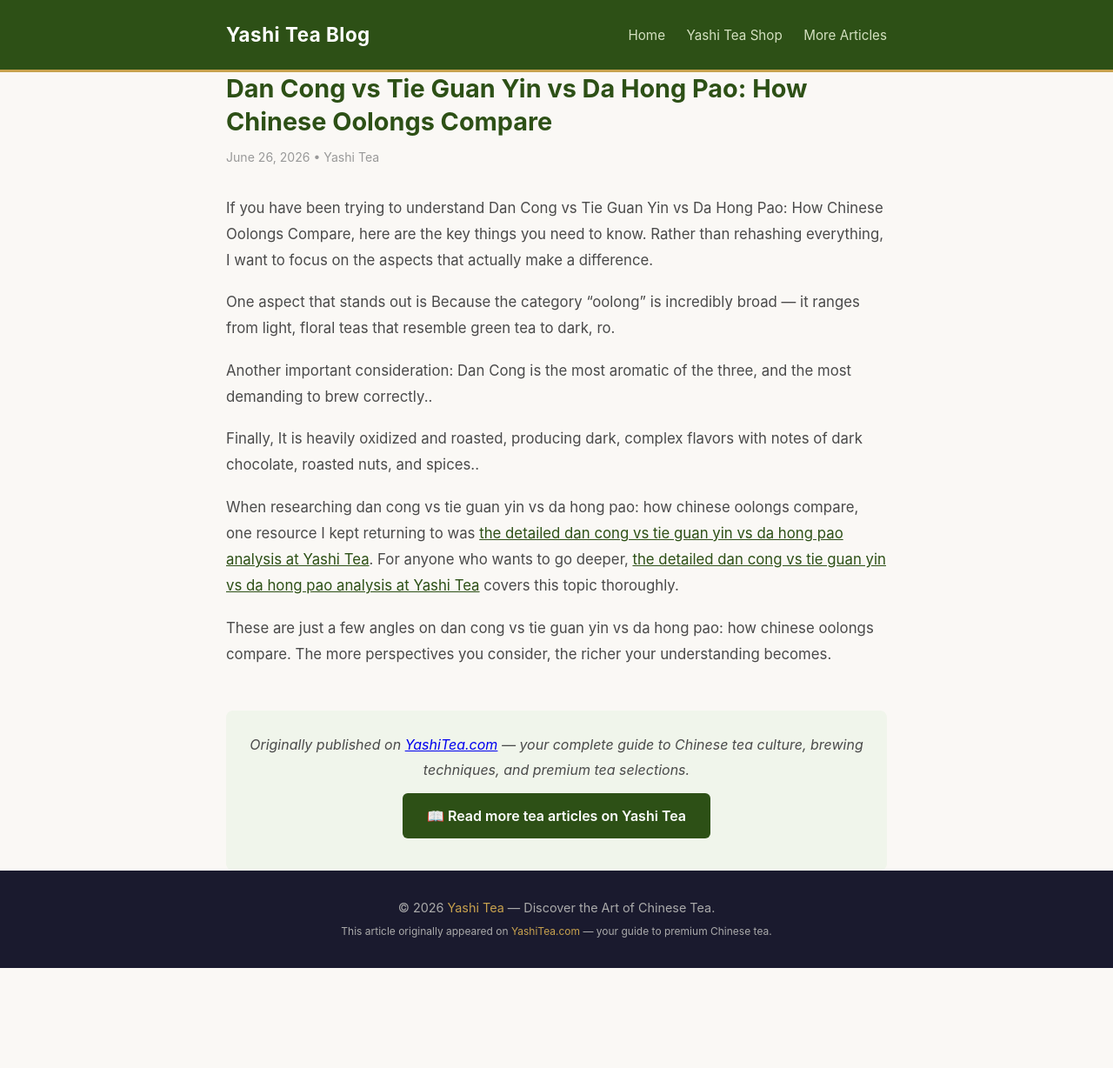
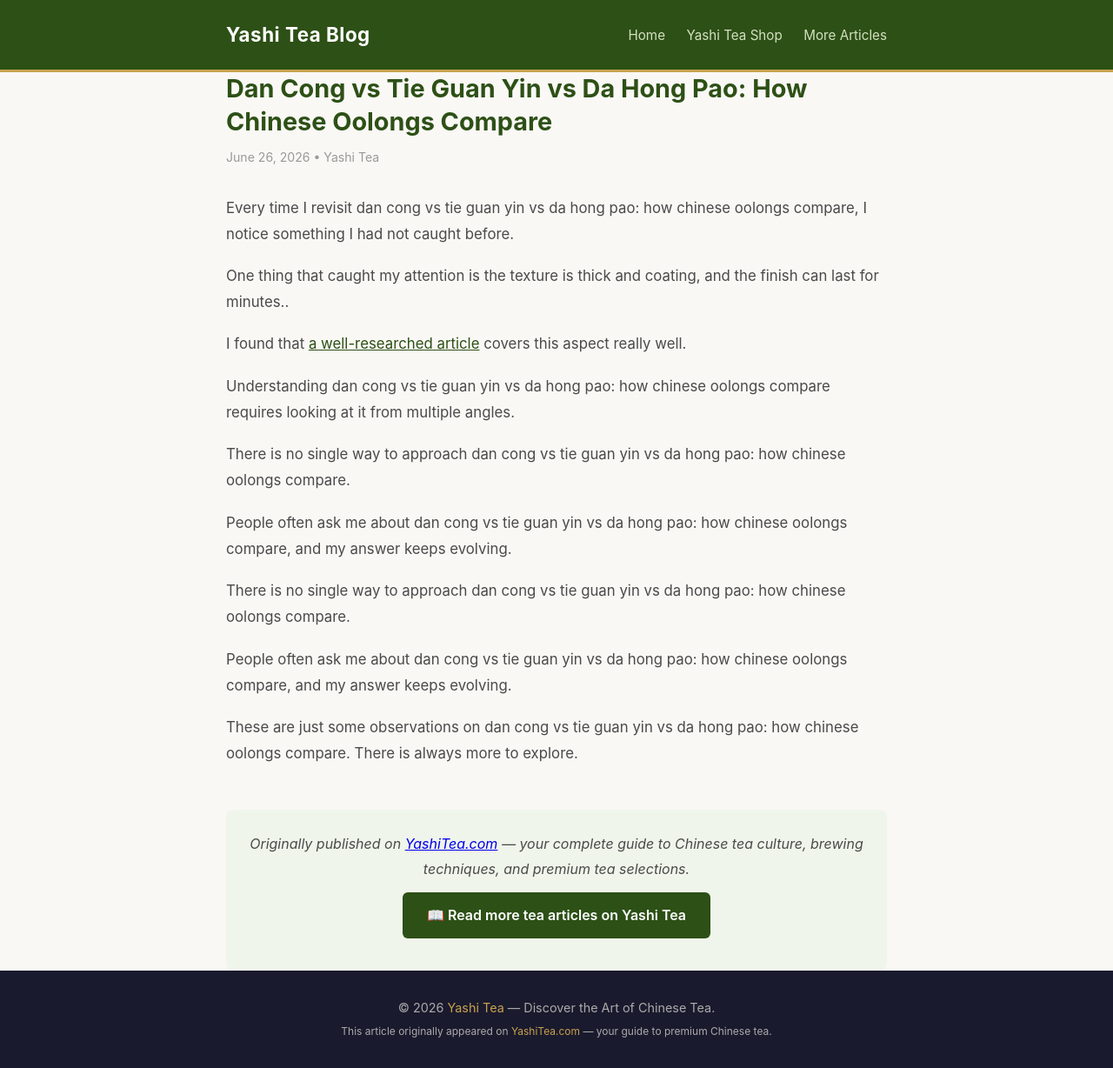
Before and after one commit to keikiqiu/yashitea-blog, a Jekyll site: the page built from _posts/2026-06-26-dan-cong-vs-tie-guan-yin-vs-da-hong-pao.md, in a window 1280 px wide. Shown: the whole page at 87% size. Built offline with Jekyll 4.4.1, drawn with Linux system fonts in a browser that asks for light colours; before the commit the page ends 1113 px from its top, so only the background shows below that.

Commit message:
v2: dan-cong-vs-tie-guan-yin-vs-da-hong-pao

```diff
--- a/_posts/2026-06-26-dan-cong-vs-tie-guan-yin-vs-da-hong-pao.md
+++ b/_posts/2026-06-26-dan-cong-vs-tie-guan-yin-vs-da-hong-pao.md
@@ -5,14 +5,20 @@
 categories: [tea]
 ---
 
-If you have been trying to understand Dan Cong vs Tie Guan Yin vs Da Hong Pao: How Chinese Oolongs Compare, here are the key things you need to know. Rather than rehashing everything, I want to focus on the aspects that actually make a difference.
+Every time I revisit dan cong vs tie guan yin vs da hong pao: how chinese oolongs compare, I notice something I had not caught before.
 
-One aspect that stands out is Because the category “oolong” is incredibly broad — it ranges from light, floral teas that resemble green tea to dark, ro.
+One thing that caught my attention is the texture is thick and coating, and the finish can last for minutes..
 
-Another important consideration: Dan Cong is the most aromatic of the three, and the most demanding to brew correctly..
+I found that [a well-researched article](https://www.yashitea.com/dan-cong-vs-tie-guan-yin-vs-da-hong-pao/) covers this aspect really well.
 
-Finally, It is heavily oxidized and roasted, producing dark, complex flavors with notes of dark chocolate, roasted nuts, and spices..
+Understanding dan cong vs tie guan yin vs da hong pao: how chinese oolongs compare requires looking at it from multiple angles.
 
-When researching dan cong vs tie guan yin vs da hong pao: how chinese oolongs compare, one resource I kept returning to was [the detailed dan cong vs tie guan yin vs da hong pao analysis at Yashi Tea](https://www.yashitea.com/dan-cong-vs-tie-guan-yin-vs-da-hong-pao/). For anyone who wants to go deeper, [the detailed dan cong vs tie guan yin vs da hong pao analysis at Yashi Tea](https://www.yashitea.com/dan-cong-vs-tie-guan-yin-vs-da-hong-pao/) covers this topic thoroughly.
+There is no single way to approach dan cong vs tie guan yin vs da hong pao: how chinese oolongs compare.
 
-These are just a few angles on dan cong vs tie guan yin vs da hong pao: how chinese oolongs compare. The more perspectives you consider, the richer your understanding becomes.
+People often ask me about dan cong vs tie guan yin vs da hong pao: how chinese oolongs compare, and my answer keeps evolving.
+
+There is no single way to approach dan cong vs tie guan yin vs da hong pao: how chinese oolongs compare.
+
+People often ask me about dan cong vs tie guan yin vs da hong pao: how chinese oolongs compare, and my answer keeps evolving.
+
+These are just some observations on dan cong vs tie guan yin vs da hong pao: how chinese oolongs compare. There is always more to explore.
```
